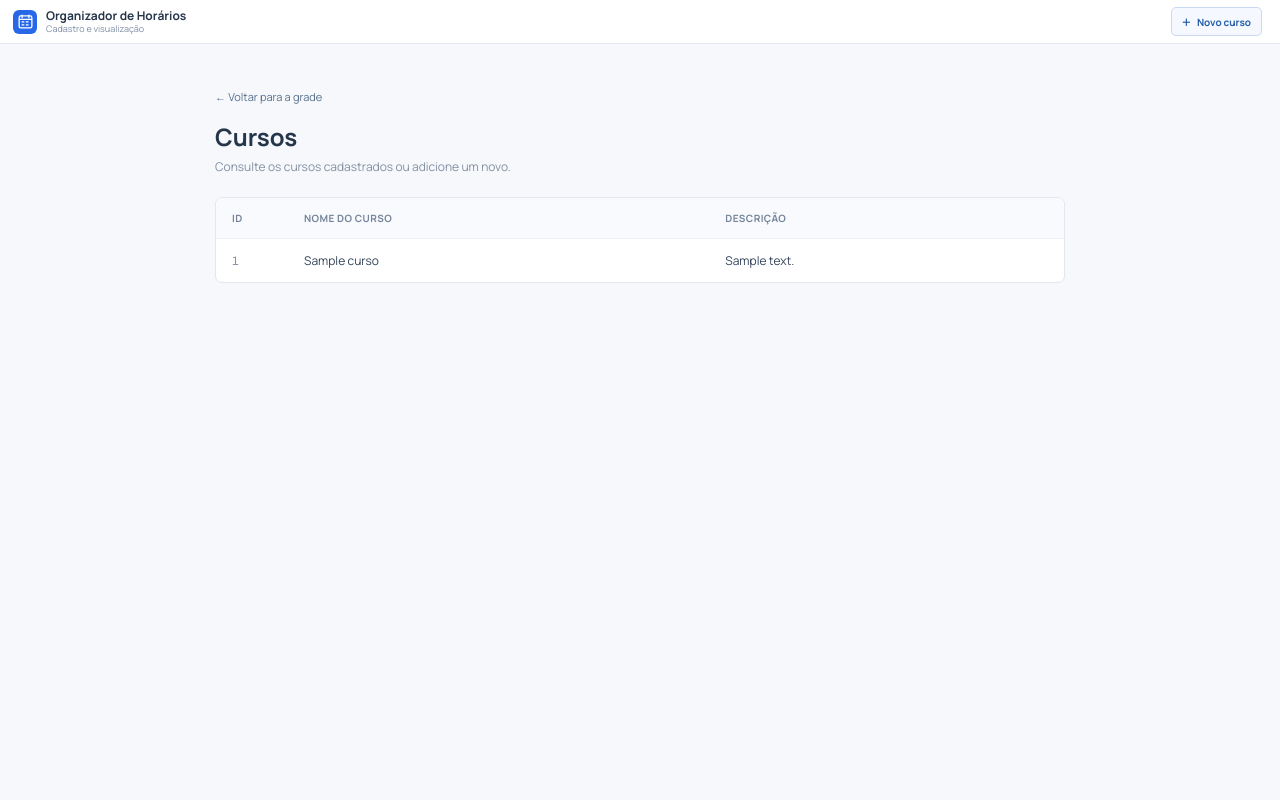
After one commit to Arthur-Llevy/Projeto-Teoria-dos-Grafos, a Flask app: page /courses in a window 1280 px wide. The commit adds this page. Run offline with Flask 3, Linux system fonts and the light colour scheme; tables that the repository leaves empty hold one stand-in row (values such as "Sample post"); parts of the project's set-up code (start-up, migrations or seed data) failed here and were passed over.

Commit message:
feat: add course registration and listing with SQLite

```diff
--- a/app.py
+++ b/app.py
@@ -1,15 +1,25 @@
 from flask import Flask, redirect, render_template, request, url_for
 from src.api.health import health_bp
 from src.api.graph import graph_bp
+from src.api.courses import courses_bp
+from src.database import CourseRepository
 from src.graph.graph_db import GraphDatabase
 from src.graph.sqlite_loader import load_from_sqlite
 from pathlib import Path
+import os
 import sqlite3
 
 app = Flask(__name__)
+BASE_DIR = Path(__file__).resolve().parent
+database_path = os.getenv(
+    "GRADE_DATABASE_PATH",
+    str(BASE_DIR.parent / "grade_horaria.db"),
+)
+course_repository = CourseRepository(database_path)
+course_repository.initialize()
+app.extensions["course_repository"] = course_repository
 
-BASE_DIR = Path(__file__).resolve().parent
-DB_PATH = BASE_DIR / "grade_horaria.db"
+DB_PATH = Path(database_path)
 SAMPLE_GRAPH = BASE_DIR / "src" / "graph" / "sample_graph_data.json"
 
 graph_db = GraphDatabase()
@@ -24,11 +34,11 @@ app.extensions["graph_db"] = graph_db
 
 app.register_blueprint(health_bp)
 app.register_blueprint(graph_bp)
+app.register_blueprint(courses_bp)
 
 @app.route("/")
 def index():
-    database_path = Path(__file__).resolve().parent / "grade_horaria.db"
-    connection = sqlite3.connect(database_path)
+    connection = sqlite3.connect(DB_PATH)
     connection.row_factory = sqlite3.Row
     rows = connection.execute("""
         SELECT g.gra_semestre, h.hor_dia_semana, h.hor_hora_inicio,
--- a/docker-compose.yml
+++ b/docker-compose.yml
@@ -9,5 +9,8 @@ services:
       - FLASK_ENV=production
       - FLASK_DEBUG=0
       - FLASK_APP=app:app
+      - GRADE_DATABASE_PATH=/app/grade_horaria.db
+    volumes:
+      - ../grade_horaria.db:/app/grade_horaria.db
     command: gunicorn --bind 0.0.0.0:5000 --workers 4 app:app
     restart: unless-stopped
--- /dev/null
+++ b/scripts/verificar_cursos.sql
@@ -0,0 +1,24 @@
+-- Verifica os cursos persistidos pela rota POST /courses.
+-- Execute a partir do diretório do repositório, por exemplo:
+-- sqlite3 ../grade_horaria.db < scripts/verificar_cursos.sql
+
+.headers on
+.mode column
+
+SELECT
+    cur_id AS id,
+    COALESCE(NULLIF(TRIM(cur_nome), ''), cur_descricao, '') AS nome,
+    CASE
+        WHEN NULLIF(TRIM(cur_nome), '') IS NULL THEN ''
+        ELSE COALESCE(cur_descricao, '')
+    END AS descricao
+FROM cur_curso
+ORDER BY cur_id DESC;
+
+-- Esta consulta deve retornar zero linhas: todo curso precisa ter nome.
+SELECT cur_id AS id, cur_nome AS nome
+FROM cur_curso
+WHERE COALESCE(
+    NULLIF(TRIM(cur_nome), ''),
+    NULLIF(TRIM(cur_descricao), '')
+) IS NULL;
--- /dev/null
+++ b/src/api/courses.py
@@ -0,0 +1,70 @@
+from flask import Blueprint, current_app, jsonify, redirect, render_template, request, url_for
+
+
+courses_bp = Blueprint("courses", __name__)
+
+
+def _wants_json() -> bool:
+    preferred = request.accept_mimetypes.best_match(
+        ["application/json", "text/html"], default="application/json"
+    )
+    return preferred == "application/json"
+
+
+@courses_bp.route("/courses/new", methods=["GET"])
+def new_course():
+    return render_template("course_new.html", errors=[], values={})
+
+
+@courses_bp.route("/courses", methods=["GET", "POST"])
+def courses():
+    repository = current_app.extensions["course_repository"]
+
+    if request.method == "GET":
+        course_list = repository.list_all()
+        if _wants_json():
+            return jsonify(course_list)
+        return render_template(
+            "courses.html",
+            courses=course_list,
+            created=request.args.get("created") == "1",
+        )
+
+    payload = request.get_json(silent=True)
+    is_form = not request.is_json
+    if is_form:
+        payload = request.form.to_dict()
+    if not isinstance(payload, dict):
+        return jsonify({"error": "Envie os dados do curso como formulário ou JSON"}), 400
+
+    nome = payload.get("nome")
+    descricao = payload.get("descricao", "")
+    errors = []
+    if not isinstance(nome, str) or not nome.strip():
+        errors.append("Informe o nome do curso.")
+    if descricao is None:
+        descricao = ""
+    if not isinstance(descricao, str):
+        errors.append("A descrição deve ser texto.")
+        descricao = ""
+    if isinstance(nome, str) and len(nome.strip()) > 100:
+        errors.append("O nome deve ter no máximo 100 caracteres.")
+    if isinstance(descricao, str) and len(descricao.strip()) > 100:
+        errors.append("A descrição deve ter no máximo 100 caracteres.")
+
+    if errors:
+        if is_form:
+            return (
+                render_template(
+                    "course_new.html",
+                    errors=errors,
+                    values={"nome": nome or "", "descricao": descricao},
+                ),
+                400,
+            )
+        return jsonify({"errors": errors}), 400
+
+    course = repository.create(nome.strip(), descricao.strip())
+    if is_form:
+        return redirect(url_for("courses.courses", created="1"), code=303)
+    return jsonify(course), 201
--- /dev/null
+++ b/src/database/__init__.py
@@ -0,0 +1,3 @@
+from src.database.course_repository import CourseRepository
+
+__all__ = ["CourseRepository"]
--- /dev/null
+++ b/src/database/course_repository.py
@@ -0,0 +1,67 @@
+import sqlite3
+from pathlib import Path
+from typing import Any
+
+
+class CourseRepository:
+    """Leitura e persistência de cursos na tabela cur_curso."""
+
+    def __init__(self, database_path: str):
+        self.database_path = Path(database_path)
+
+    def initialize(self) -> None:
+        """Garante o esquema de cursos sem apagar dados existentes."""
+        self.database_path.parent.mkdir(parents=True, exist_ok=True)
+        with sqlite3.connect(str(self.database_path), timeout=10) as connection:
+            connection.execute(
+                """
+                CREATE TABLE IF NOT EXISTS cur_curso (
+                    cur_id INTEGER PRIMARY KEY,
+                    cur_nome VARCHAR(100),
+                    cur_descricao VARCHAR(100)
+                )
+                """
+            )
+            columns = {
+                row[1] for row in connection.execute("PRAGMA table_info(cur_curso)")
+            }
+            if "cur_nome" not in columns:
+                connection.execute(
+                    "ALTER TABLE cur_curso ADD COLUMN cur_nome VARCHAR(100)"
+                )
+            if "cur_descricao" not in columns:
+                connection.execute(
+                    "ALTER TABLE cur_curso ADD COLUMN cur_descricao VARCHAR(100)"
+                )
+
+    def list_all(self) -> list[dict[str, Any]]:
+        with sqlite3.connect(str(self.database_path), timeout=10) as connection:
+            connection.row_factory = sqlite3.Row
+            rows = connection.execute(
+                """
+                SELECT cur_id, cur_nome, cur_descricao
+                FROM cur_curso
+                ORDER BY cur_id
+                """
+            ).fetchall()
+        return [
+            {
+                "id": row["cur_id"],
+                # Dados legados guardavam o nome em cur_descricao.
+                "nome": row["cur_nome"] or row["cur_descricao"] or "",
+                "descricao": row["cur_descricao"] or "",
+            }
+            for row in rows
+        ]
+
+    def create(self, nome: str, descricao: str = "") -> dict[str, Any]:
+        with sqlite3.connect(str(self.database_path), timeout=10) as connection:
+            cursor = connection.execute(
+                """
+                INSERT INTO cur_curso (cur_nome, cur_descricao)
+                VALUES (?, ?)
+                """,
+                (nome, descricao),
+            )
+            course_id = cursor.lastrowid
+        return {"id": course_id, "nome": nome, "descricao": descricao}
--- a/static/style.css
+++ b/static/style.css
@@ -340,6 +340,11 @@ button {
   font-weight: 500;
   line-height: 1;
 }
+.topbar-actions {
+  display: flex;
+  align-items: center;
+  gap: 8px;
+}
 .registration-success {
   margin: 10px 16px 0;
   padding: 9px 12px;
@@ -476,6 +481,53 @@ button {
 }
 .registration-submit:hover {
   background: #1e59cc;
+}
+.course-list-main {
+  width: min(100% - 32px, 850px);
+}
+.course-table-panel {
+  overflow: hidden;
+  border: 1px solid #e2e7ee;
+  border-radius: 7px;
+  background: #fff;
+}
+.course-table-wrap {
+  overflow-x: auto;
+}
+.course-table {
+  width: 100%;
+  border-collapse: collapse;
+  color: #34445a;
+  font-size: 12px;
+  text-align: left;
+}
+.course-table th,
+.course-table td {
+  padding: 13px 16px;
+  border-bottom: 1px solid #edf0f4;
+}
+.course-table th {
+  color: #75849a;
+  background: #f8fafd;
+  font-size: 10px;
+  font-weight: 700;
+  letter-spacing: 0.04em;
+  text-transform: uppercase;
+}
+.course-table tbody tr:last-child td {
+  border-bottom: 0;
+}
+.course-table td:first-child {
+  width: 72px;
+  color: #8290a3;
+  font-family: "DM Mono", monospace;
+}
+.course-empty-state {
+  margin: 0;
+  padding: 24px;
+  color: #8290a3;
+  font-size: 12px;
+  text-align: center;
 }
 .discipline-item small {
   overflow: hidden;
@@ -738,6 +790,14 @@ button {
 }
 
 @media (max-width: 520px) {
+  .topbar-actions {
+    gap: 5px;
+  }
+  .topbar-actions .new-discipline-link {
+    gap: 4px;
+    padding-inline: 7px;
+    font-size: 9px;
+  }
   .registration-main {
     margin-block: 26px;
   }
--- /dev/null
+++ b/templates/courses.html
@@ -0,0 +1,91 @@
+<!doctype html>
+<html lang="pt-BR">
+  <head>
+    <meta charset="utf-8" />
+    <meta name="viewport" content="width=device-width, initial-scale=1" />
+    <title>Cursos | Organizador de Horários</title>
+    <link rel="preconnect" href="https://fonts.googleapis.com" />
+    <link rel="preconnect" href="https://fonts.gstatic.com" crossorigin />
+    <link
+      href="https://fonts.googleapis.com/css2?family=DM+Mono:wght@400;500&family=Manrope:wght@400;500;600;700;800&display=swap"
+      rel="stylesheet"
+    />
+    <link
+      rel="stylesheet"
+      href="{{ url_for('static', filename='style.css', v=5) }}"
+    />
+  </head>
+  <body class="registration-page">
+    <header class="topbar">
+      <a class="brand" href="/" aria-label="Organizador de Horários, início">
+        <span class="brand-mark" aria-hidden="true">
+          <svg viewBox="0 0 20 20" fill="none">
+            <rect
+              x="2.5"
+              y="3.5"
+              width="15"
+              height="14"
+              rx="2"
+              stroke="currentColor"
+              stroke-width="1.5"
+            />
+            <path
+              d="M6 2.5v3M14 2.5v3M3 7.5h14M6 10.5h2M11 10.5h2M6 14h2M11 14h2"
+              stroke="currentColor"
+              stroke-width="1.5"
+              stroke-linecap="round"
+            />
+          </svg>
+        </span>
+        <span class="brand-copy">
+          <strong>Organizador de Horários</strong>
+          <small>Cadastro e visualização</small>
+        </span>
+      </a>
+      <a class="new-discipline-link" href="{{ url_for('courses.new_course') }}">
+        <span aria-hidden="true">+</span> Novo curso
+      </a>
+    </header>
+
+    <main class="registration-main course-list-main">
+      <a class="registration-back" href="/">← Voltar para a grade</a>
+      <div class="registration-heading">
+        <h1>Cursos</h1>
+        <p>Consulte os cursos cadastrados ou adicione um novo.</p>
+      </div>
+
+      {% if created %}
+      <p class="registration-success" role="status">
+        Curso cadastrado com sucesso.
+      </p>
+      {% endif %}
+
+      <section class="course-table-panel" aria-label="Cursos cadastrados">
+        {% if courses %}
+        <div class="course-table-wrap">
+          <table class="course-table">
+            <thead>
+              <tr>
+                <th scope="col">ID</th>
+                <th scope="col">Nome do curso</th>
+                <th scope="col">Descrição</th>
+              </tr>
+            </thead>
+            <tbody>
+              {% for course in courses %}
+              <tr>
+                <td>{{ course.id }}</td>
+                <td>{{ course.nome }}</td>
+                <td>{{ course.descricao or "—" }}</td>
+              </tr>
+              {% endfor %}
+            </tbody>
+          </table>
+        </div>
+        {% else %}
+        <p class="course-empty-state">Ainda não há cursos cadastrados.</p>
+        {% endif %}
+      </section>
+    </main>
+  </body>
+</html>
```
Also changed, not shown: templates/course_new.html (added, +102 -0 lines), templates/index.html (+8 -3 lines).
